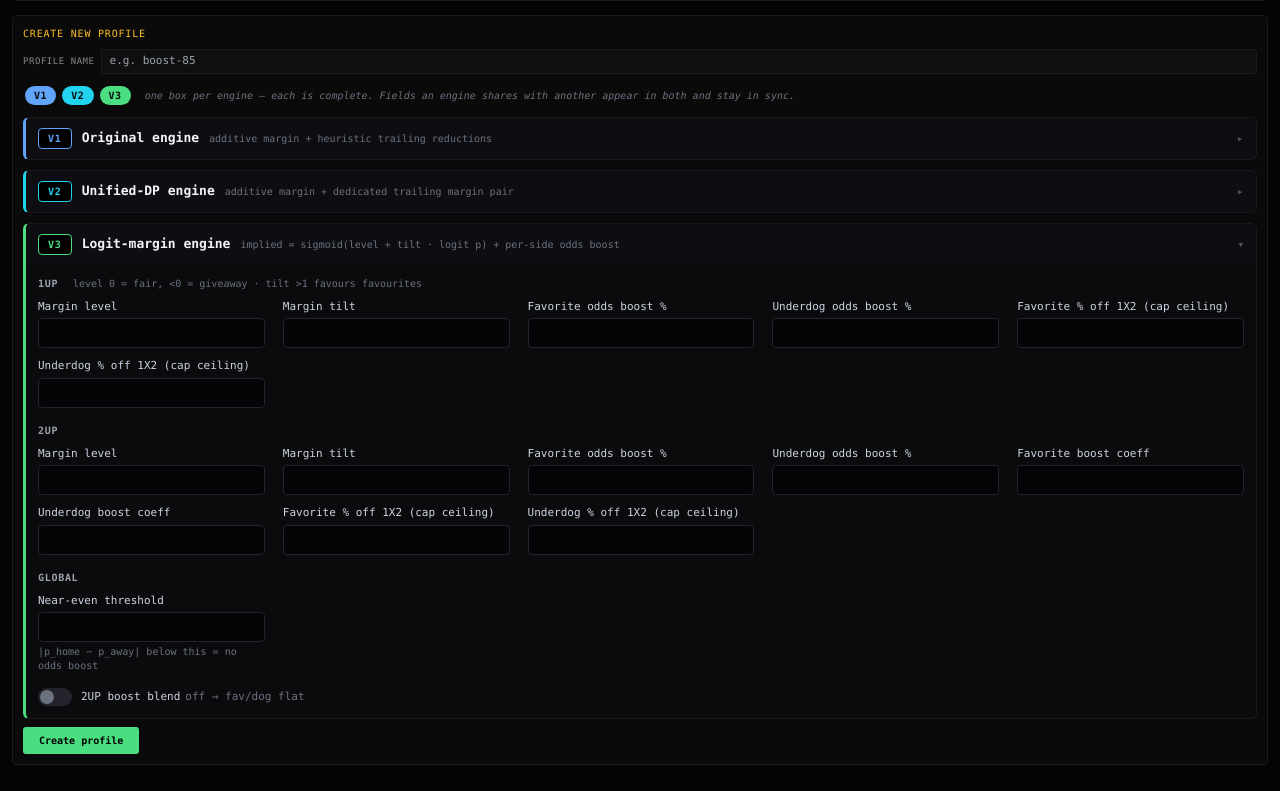
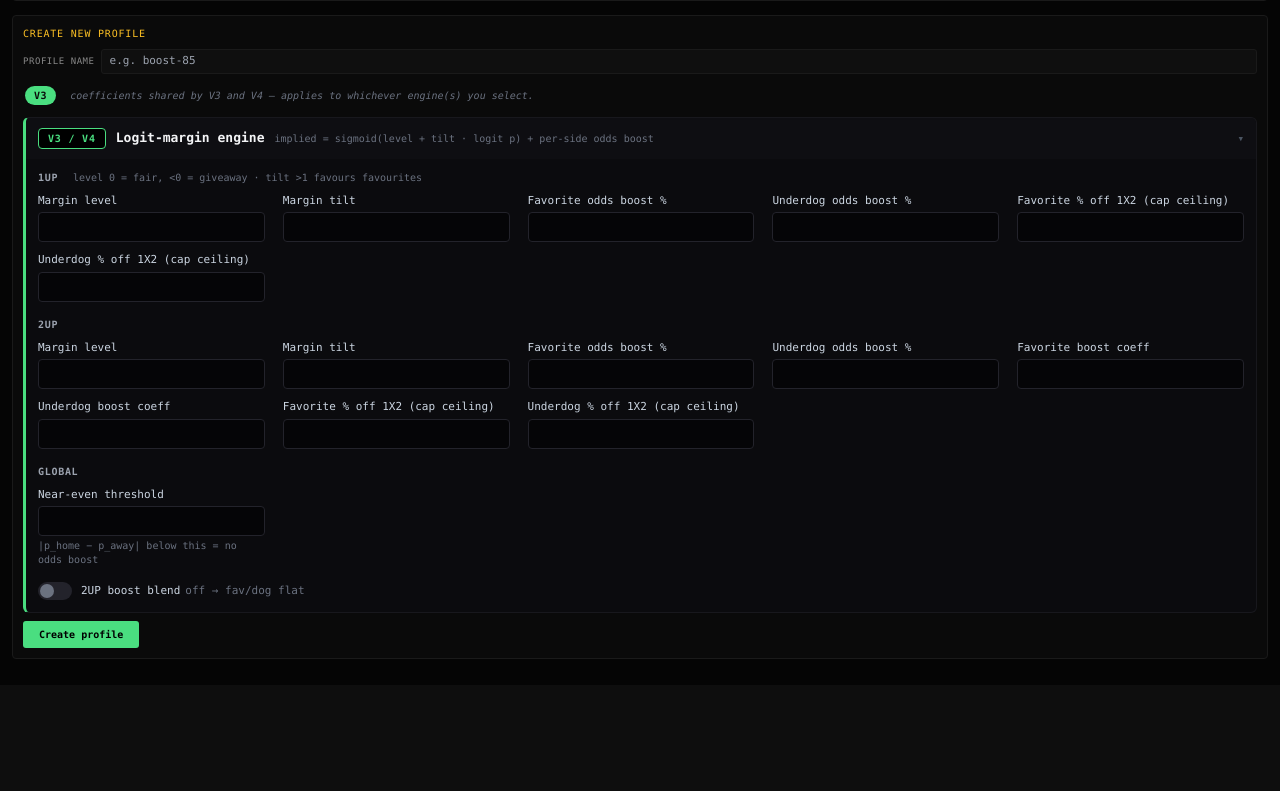
Before and after one commit to lorenzosntr-pawa/odds-scraper, a FastAPI app: template src/odds_scraper/web/templates/profiles.html in a window 1280 px wide. Shown: the part 134-925 px from the top of the page. After the commit the page ends 782 px from the top, so only its background shows below. Run offline with FastAPI, Linux system fonts and the light colour scheme; the template is opened without the code that fills it, so the values that code supplies are empty; parts of the project's set-up code (start-up, migrations or seed data) failed here and were passed over; some libraries are stand-ins or nearby versions.

Commit message:
feat(web): simulator + profiles show V3/V4 only
Remove V1/V2 engine checkboxes from the simulator form (V4 default-checked,
V3 available). Drop V1/V2 cfg-panel blocks and V2-only trailing-margin fields
from the profile editor; relabel the single remaining panel to "V3 / V4".
Clean dead v1/v2 CSS rules. Update tests accordingly.

Co-Authored-By: Claude Opus 4.8 (1M context) <noreply@anthropic.com>

```diff
--- a/src/odds_scraper/web/templates/_profile_fields.html
+++ b/src/odds_scraper/web/templates/_profile_fields.html
@@ -1,9 +1,7 @@
-{# Pricer-profile coefficient form, one self-contained panel PER ENGINE
-   (V1 / V2 / V3). Each panel lists every coefficient that engine reads —
-   no shared/common buckets. A coefficient used by more than one engine
-   appears in each panel it belongs to; all copies share the same form
-   `name` and a `data-k`, and the sync script at the bottom keeps them
-   identical so the single submitted value is never ambiguous.
+{# Pricer-profile coefficient form — V3 / V4 engine coefficients.
+   V1 and V2 engines are no longer exposed in the UI; only V3/V4 fields
+   are shown. V2-only fields (ONEUP_TRAILING_*_MARGIN) are omitted from
+   the form and backfilled from defaults by _parse_profile_form.
 
    Caller sets `coeffs` (profile.coefficients on edit, default_coefficients
    on create). #}
@@ -41,81 +39,14 @@
 
 <div class="cfg">
   <div class="cfg-legend">
-    <span class="cfg-leg" data-eng="v1">V1</span>
-    <span class="cfg-leg" data-eng="v2">V2</span>
     <span class="cfg-leg" data-eng="v3">V3</span>
-    <span class="cfg-legend-note">one box per engine — each is complete. Fields an engine shares
-      with another appear in both and stay in sync.</span>
+    <span class="cfg-legend-note">coefficients shared by V3 and V4 — applies to whichever engine(s) you select.</span>
   </div>
 
-  {# ============================== V1 ============================== #}
-  <details class="cfg-panel" data-eng="v1">
-    <summary>
-      <span class="cfg-badge">V1</span>
-      <span class="cfg-title">Original engine</span>
-      <span class="cfg-desc">additive margin + heuristic trailing reductions</span>
-    </summary>
-    <div class="cfg-subhead">1UP</div>
-    <div class="cfg-grid">
-      {{ pair("ONEUP_FAVORITE_MARGIN", "Favorite margin", coeffs["ONEUP_FAVORITE_MARGIN"]) }}
-      {{ pair("ONEUP_UNDERDOG_MARGIN", "Underdog margin", coeffs["ONEUP_UNDERDOG_MARGIN"]) }}
-      {{ num("ONEUP_MIN_GUARANTEED_REDUCTION", "Min cap gap", coeffs["ONEUP_MIN_GUARANTEED_REDUCTION"]) }}
-      {{ num("ONEUP_TRAILING_MIN_REDUCTION", "Trailing reduction min", coeffs["ONEUP_TRAILING_MIN_REDUCTION"]) }}
-      {{ num("ONEUP_TRAILING_MAX_REDUCTION", "Trailing reduction max", coeffs["ONEUP_TRAILING_MAX_REDUCTION"]) }}
-    </div>
-    <div class="cfg-subhead">2UP</div>
-    <div class="cfg-grid">
-      {{ pair("TWOUP_FAVORITE_MARGIN", "Favorite margin", coeffs["TWOUP_FAVORITE_MARGIN"]) }}
-      {{ pair("TWOUP_UNDERDOG_MARGIN", "Underdog margin", coeffs["TWOUP_UNDERDOG_MARGIN"]) }}
-      {{ num("TWOUP_FAVORITE_BOOST_COEFFICIENT", "Favorite boost coeff", coeffs["TWOUP_FAVORITE_BOOST_COEFFICIENT"]) }}
-      {{ num("TWOUP_UNDERDOG_BOOST_COEFFICIENT", "Underdog boost coeff", coeffs["TWOUP_UNDERDOG_BOOST_COEFFICIENT"]) }}
-      {{ num("TWOUP_FAVORITE_MIN_GUARANTEED_REDUCTION", "Favorite cap gap", coeffs["TWOUP_FAVORITE_MIN_GUARANTEED_REDUCTION"]) }}
-      {{ num("TWOUP_UNDERDOG_MIN_GUARANTEED_REDUCTION", "Underdog cap gap", coeffs["TWOUP_UNDERDOG_MIN_GUARANTEED_REDUCTION"]) }}
-      {{ num("TWOUP_TRAILING_MIN_REDUCTION", "Trailing reduction min", coeffs["TWOUP_TRAILING_MIN_REDUCTION"]) }}
-      {{ num("TWOUP_TRAILING_MAX_REDUCTION", "Trailing reduction max", coeffs["TWOUP_TRAILING_MAX_REDUCTION"]) }}
-    </div>
-    <div class="cfg-toggles">
-      {{ toggle("ONEUP_MARGIN_BLEND_ENABLED", "1UP margin blend", coeffs.get("ONEUP_MARGIN_BLEND_ENABLED", True), "off → fav/dog flat") }}
-      {{ toggle("TWOUP_MARGIN_BLEND_ENABLED", "2UP margin blend", coeffs.get("TWOUP_MARGIN_BLEND_ENABLED", True), "off → fav/dog flat") }}
-      {{ toggle("TWOUP_BOOST_BLEND_ENABLED", "2UP boost blend", coeffs.get("TWOUP_BOOST_BLEND_ENABLED", True), "off → fav/dog flat") }}
-    </div>
-  </details>
-
-  {# ============================== V2 ============================== #}
-  <details class="cfg-panel" data-eng="v2">
-    <summary>
-      <span class="cfg-badge">V2</span>
-      <span class="cfg-title">Unified-DP engine</span>
-      <span class="cfg-desc">additive margin + dedicated trailing margin pair</span>
-    </summary>
-    <div class="cfg-subhead">1UP</div>
-    <div class="cfg-grid">
-      {{ pair("ONEUP_FAVORITE_MARGIN", "Favorite margin", coeffs["ONEUP_FAVORITE_MARGIN"]) }}
-      {{ pair("ONEUP_UNDERDOG_MARGIN", "Underdog margin", coeffs["ONEUP_UNDERDOG_MARGIN"]) }}
-      {{ pair("ONEUP_TRAILING_FAVORITE_MARGIN", "Trailing favorite margin", coeffs["ONEUP_TRAILING_FAVORITE_MARGIN"]) }}
-      {{ pair("ONEUP_TRAILING_UNDERDOG_MARGIN", "Trailing underdog margin", coeffs["ONEUP_TRAILING_UNDERDOG_MARGIN"]) }}
-      {{ num("ONEUP_MIN_GUARANTEED_REDUCTION", "Min cap gap", coeffs["ONEUP_MIN_GUARANTEED_REDUCTION"]) }}
-    </div>
-    <div class="cfg-subhead">2UP</div>
-    <div class="cfg-grid">
-      {{ pair("TWOUP_FAVORITE_MARGIN", "Favorite margin", coeffs["TWOUP_FAVORITE_MARGIN"]) }}
-      {{ pair("TWOUP_UNDERDOG_MARGIN", "Underdog margin", coeffs["TWOUP_UNDERDOG_MARGIN"]) }}
-      {{ num("TWOUP_FAVORITE_BOOST_COEFFICIENT", "Favorite boost coeff", coeffs["TWOUP_FAVORITE_BOOST_COEFFICIENT"]) }}
-      {{ num("TWOUP_UNDERDOG_BOOST_COEFFICIENT", "Underdog boost coeff", coeffs["TWOUP_UNDERDOG_BOOST_COEFFICIENT"]) }}
-      {{ num("TWOUP_FAVORITE_MIN_GUARANTEED_REDUCTION", "Favorite cap gap", coeffs["TWOUP_FAVORITE_MIN_GUARANTEED_REDUCTION"]) }}
-      {{ num("TWOUP_UNDERDOG_MIN_GUARANTEED_REDUCTION", "Underdog cap gap", coeffs["TWOUP_UNDERDOG_MIN_GUARANTEED_REDUCTION"]) }}
-    </div>
-    <div class="cfg-toggles">
-      {{ toggle("ONEUP_MARGIN_BLEND_ENABLED", "1UP margin blend", coeffs.get("ONEUP_MARGIN_BLEND_ENABLED", True), "off → fav/dog flat") }}
-      {{ toggle("TWOUP_MARGIN_BLEND_ENABLED", "2UP margin blend", coeffs.get("TWOUP_MARGIN_BLEND_ENABLED", True), "off → fav/dog flat") }}
-      {{ toggle("TWOUP_BOOST_BLEND_ENABLED", "2UP boost blend", coeffs.get("TWOUP_BOOST_BLEND_ENABLED", True), "off → fav/dog flat") }}
-    </div>
-  </details>
-
-  {# ============================== V3 ============================== #}
+  {# ============================== V3 / V4 ============================== #}
   <details class="cfg-panel" data-eng="v3" open>
     <summary>
-      <span class="cfg-badge">V3</span>
+      <span class="cfg-badge">V3 / V4</span>
       <span class="cfg-title">Logit-margin engine</span>
       <span class="cfg-desc">implied = sigmoid(level + tilt · logit p) + per-side odds boost</span>
     </summary>
@@ -171,21 +102,17 @@
 
 <style>
   /* ===== Pricer config — per-engine control panels (terminal aesthetic) ===== */
-  .cfg { --c-v1:#60a5fa; --c-v2:#22d3ee; --c-v3:#4ade80;
+  .cfg { --c-v3:#4ade80;
          display:flex; flex-direction:column; gap:10px; margin-top:6px; }
 
   .cfg-legend { display:flex; flex-wrap:wrap; align-items:center; gap:6px; padding:6px 2px 2px; }
   .cfg-leg { font-size:10px; text-transform:uppercase; letter-spacing:0.06em;
              padding:2px 9px; border-radius:999px; color:#0a0a0a; font-weight:700; }
-  .cfg-leg[data-eng="v1"]{ background:var(--c-v1); }
-  .cfg-leg[data-eng="v2"]{ background:var(--c-v2); }
   .cfg-leg[data-eng="v3"]{ background:var(--c-v3); }
   .cfg-legend-note { font-size:10px; color:#6b7280; margin-left:8px; font-style:italic; flex:1; min-width:200px; }
 
   .cfg-panel { background:#0b0b0e; border:1px solid #18181d; border-left-width:3px;
                border-radius:6px; overflow:hidden; }
-  .cfg-panel[data-eng="v1"]{ border-left-color:var(--c-v1); }
-  .cfg-panel[data-eng="v2"]{ border-left-color:var(--c-v2); }
   .cfg-panel[data-eng="v3"]{ border-left-color:var(--c-v3); }
 
   .cfg-panel > summary { list-style:none; cursor:pointer; user-select:none;
@@ -198,8 +125,6 @@
   .cfg-panel:not([open]) > summary::after { transform:rotate(-90deg); }
   .cfg-badge { font-size:10px; font-weight:700; letter-spacing:0.08em;
       padding:2px 9px; border-radius:4px; background:#000; white-space:nowrap; }
-  .cfg-panel[data-eng="v1"] .cfg-badge{ color:var(--c-v1); border:1px solid var(--c-v1); }
-  .cfg-panel[data-eng="v2"] .cfg-badge{ color:var(--c-v2); border:1px solid var(--c-v2); }
   .cfg-panel[data-eng="v3"] .cfg-badge{ color:var(--c-v3); border:1px solid var(--c-v3); }
   .cfg-title { color:#f3f4f6; font-size:13px; font-weight:600; }
   .cfg-desc { color:#6b7280; font-size:10px; }
--- a/src/odds_scraper/web/templates/simulator.html
+++ b/src/odds_scraper/web/templates/simulator.html
@@ -165,10 +165,6 @@
         <div>
           <div class="filter-lbl" style="margin-bottom:4px"><b>Engine</b> — which pricer(s) to run <span class="filter-lbl">(pick one or more)</span></div>
           <div class="filter-group" id="engine-group" style="flex-direction:column;align-items:flex-start;gap:4px">
-            <label><input type="checkbox" name="engine" value="v1">
-              <b>V1</b> <span class="filter-lbl">— original pricing model</span></label>
-            <label><input type="checkbox" name="engine" value="v2">
-              <b>V2</b> <span class="filter-lbl">— unified 1UP/2UP DP, additive margin</span></label>
             <label><input type="checkbox" name="engine" value="v3">
               <b>V3</b> <span class="filter-lbl">— logit-linear margin + odds boost</span></label>
             <label><input type="checkbox" name="engine" value="v4" checked>
```
Also changed, not shown: tests/test_simulator_routes.py (+64 -42 lines).
